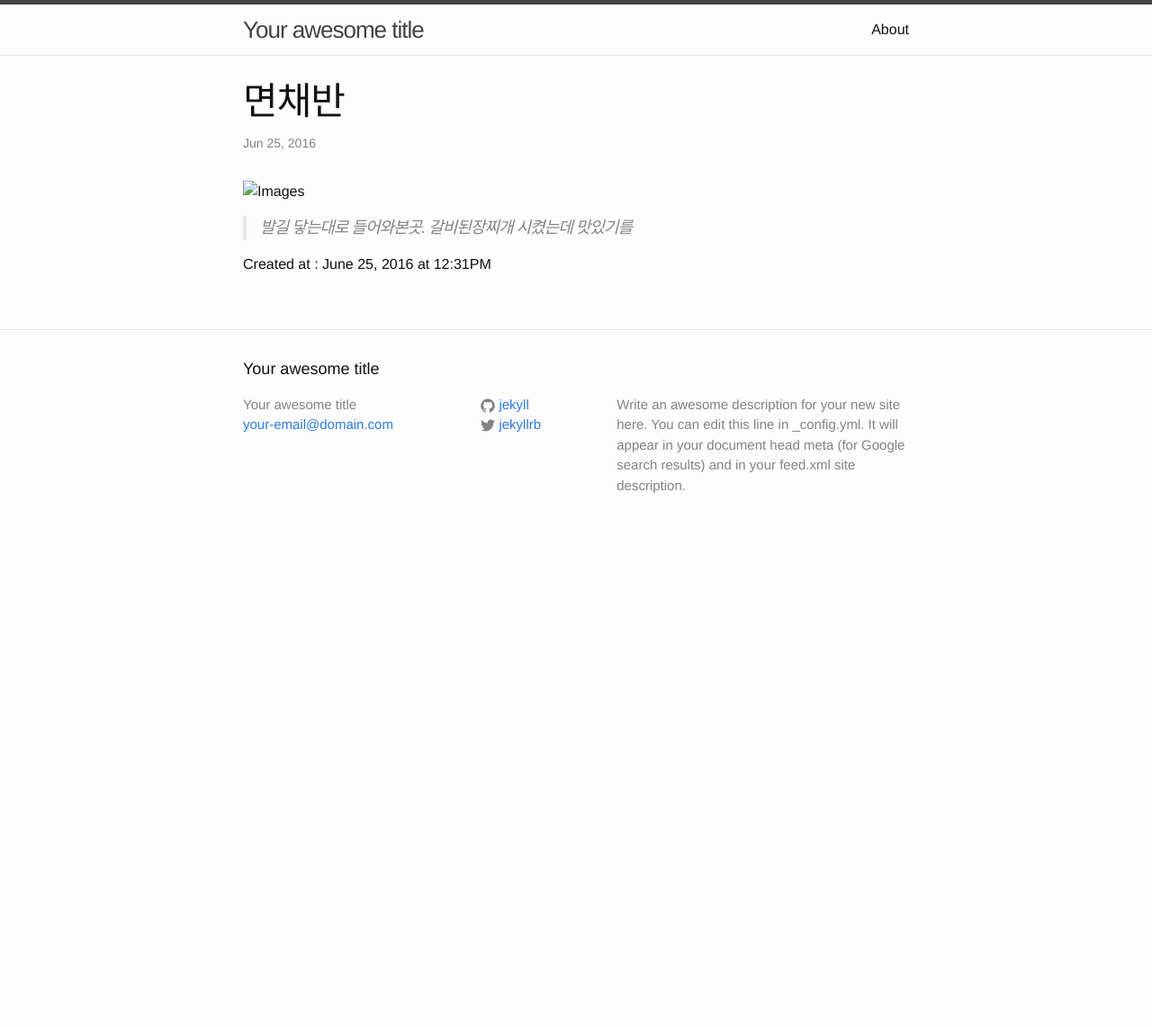
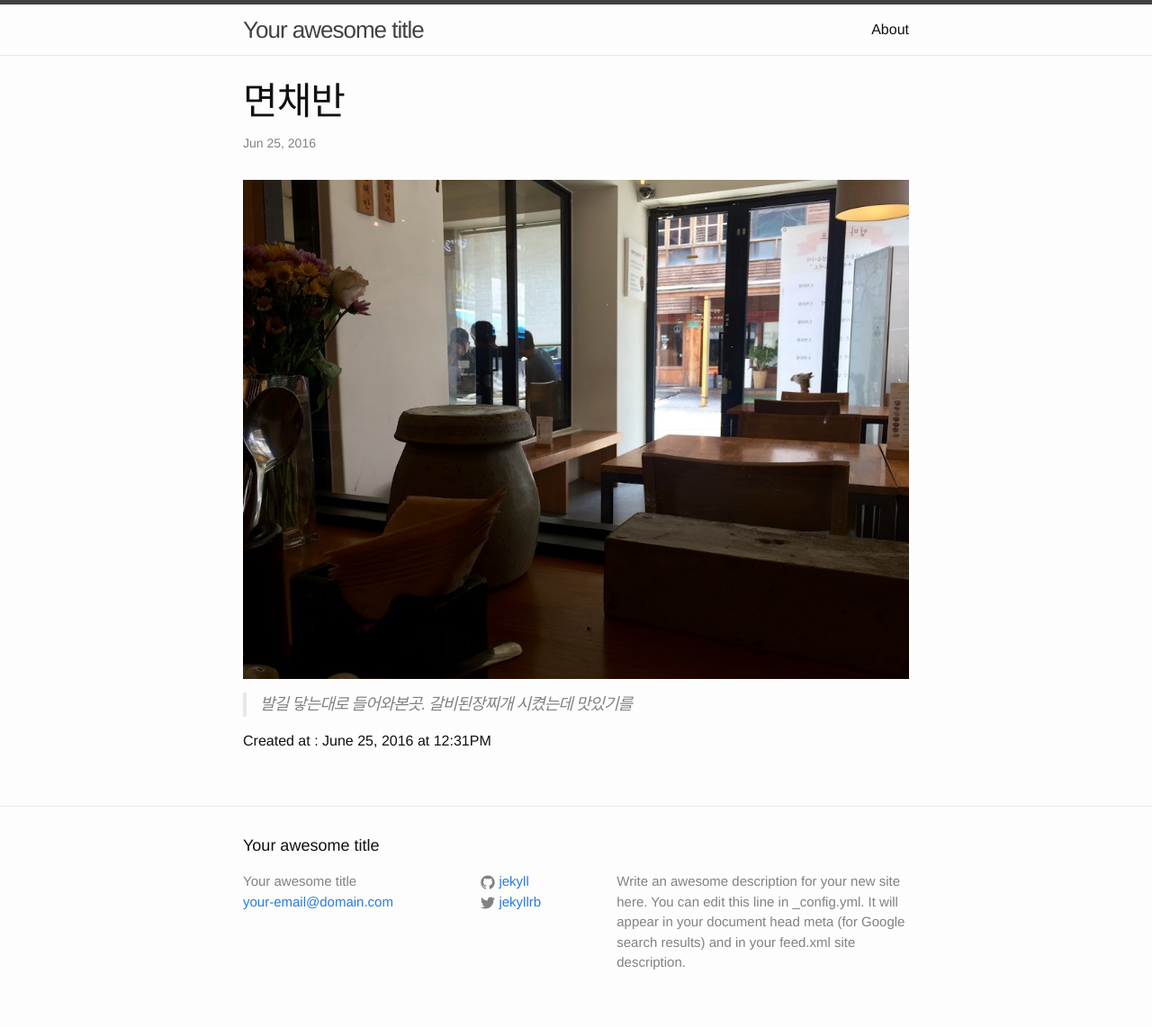
Before and after one commit to ley250/blog, a Jekyll site: the page built from _posts/2016-06-25-myunchaeban.md, in a window 1280 px wide. Shown: the whole page at 90% size. Built offline with Jekyll 4.4.1, drawn with Linux system fonts in a browser that asks for light colours; before the commit the page ends 900 px from its top, so only the background shows below that.

Commit message:
edit post 2016/07/17 16:36

```diff
--- a/_posts/2016-06-25-myunchaeban.md
+++ b/_posts/2016-06-25-myunchaeban.md
@@ -1,10 +1,12 @@
 ---
+
 layout: "post"
 title: "면채반"
 date: "2016-06-25 12:31"
+
 ---
 
-![Images](/media/2016/06/IMG_8631.JPG)
+![Images]({{ site.baseurl }}/media/2016/06/IMG_8631.JPG)
 
 > 발길 닿는대로 들어와본곳. 갈비된장찌개 시켰는데 맛있기를
 
```
Also changed, not shown: media/2016/06/IMG_8631.JPG (added).
